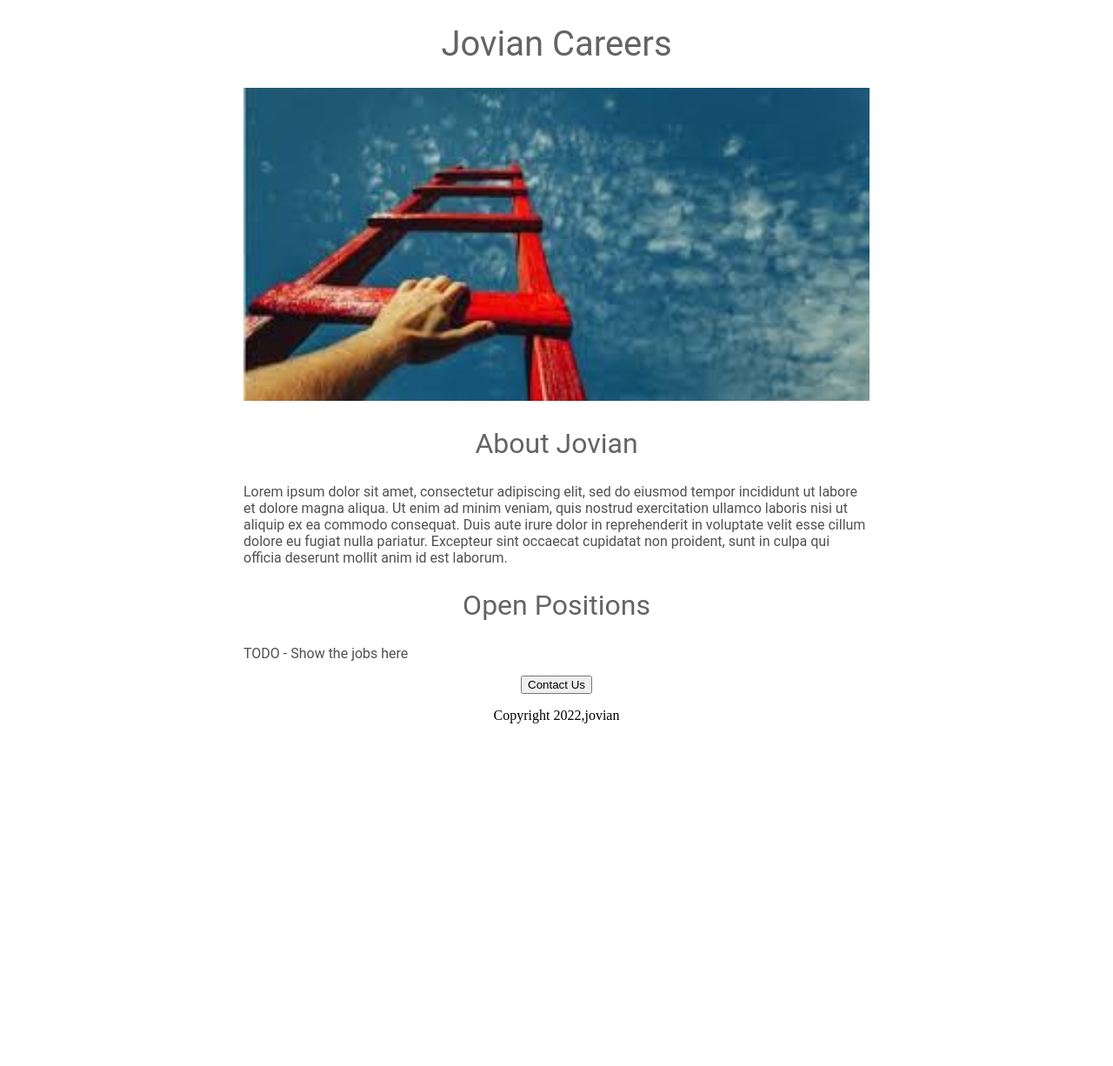
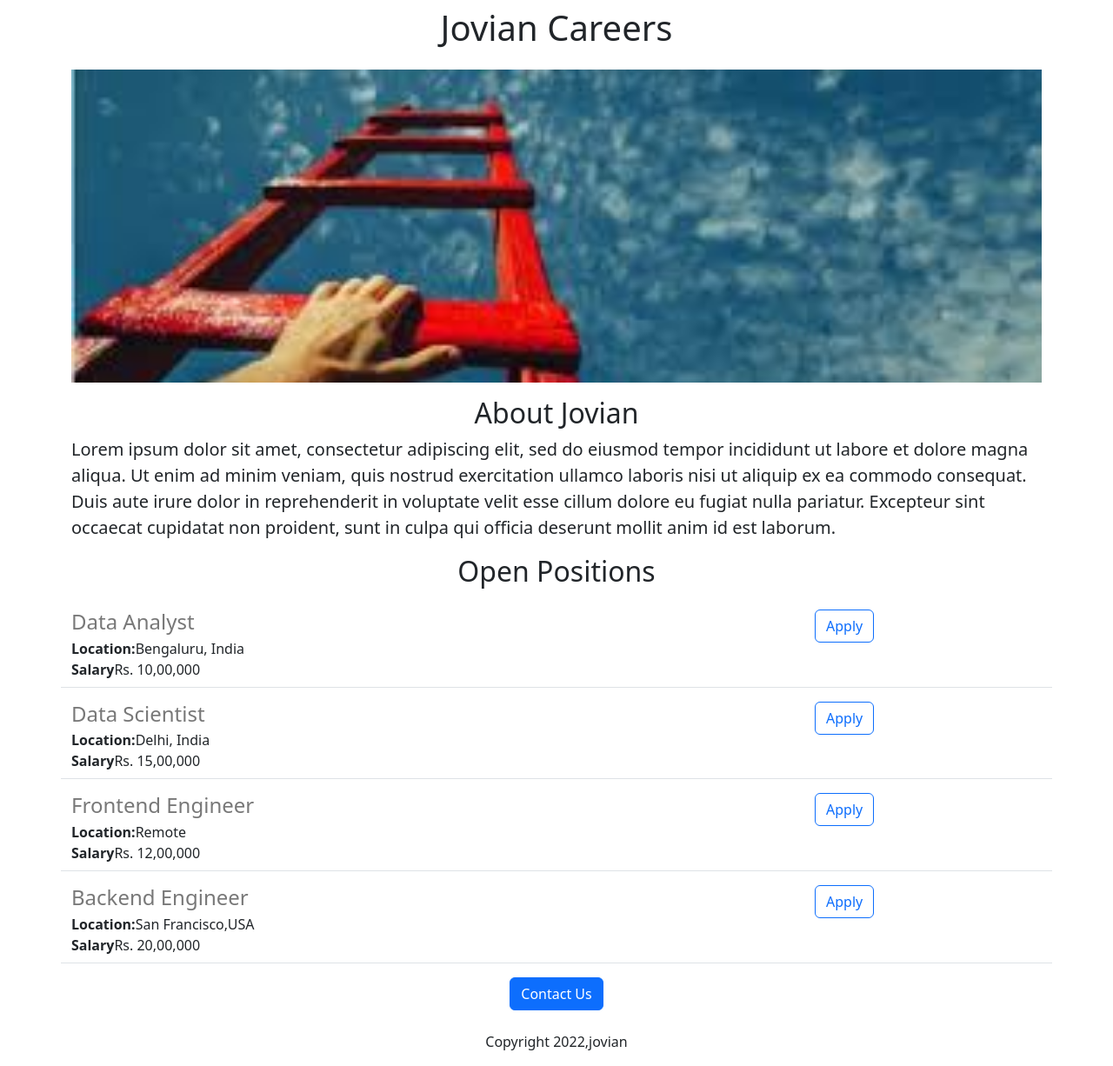
Before and after one commit to nikhilkumarreddy29/NIKHIL-S-CAREERS-WEBSITE, a Flask app: page / in a window 1280 px wide. Shown: the whole page at 87% size. Before the commit the page ends 832 px from the top, so only its background shows below. Run offline with Flask 3, Linux system fonts and the light colour scheme.

Commit message:
added dynamic data and api route
added dynamic data and api route

```diff
--- a/templates/home.html
+++ b/templates/home.html
@@ -2,47 +2,33 @@
 <html>
   <head>
     <title>JOVIAN CAREERS</title>
+    <meta charset="utf-8">
+    <meta name="viewport" content="width=device-width, initial-scale=1">
+    <link href="https://cdn.jsdelivr.net/npm/bootstrap@5.3.3/dist/css/bootstrap.min.css" rel="stylesheet" integrity="sha384-QWTKZyjpPEjISv5WaRU9OFeRpok6YctnYmDr5pNlyT2bRjXh0JMhjY6hW+ALEwIH" crossorigin="anonymous">
     <style>
-      h1 {
-        font-size: 40px;
-        font-family: Roboto;
-        font-weight: normal;
-        color: rgb(100, 100, 100);
-        text-align: center;
-      }
-      #banner{
+      #banner {
+        height: 360px;
         width: 100%;
-        height: 360px;
         object-fit: cover;
-      }
-      h2 {
-        font-family: Roboto;
-        font-size: 32px;
-        color: rgb(100, 100, 100);
-        text-align: center;
-        font-weight: normal;
-      }
-      .bodytext {
-        font-family: Roboto;
-        color: rgb(80,80,80);
-      }
-      #container{
-        max-width: 720px;
-        margin:0 auto;
+        margin-bottom: 16px;
       }
     </style>
   </head>
   <body>
-    <div id="container">
-    <h1>Jovian Careers</h1>
+    <div class="container">
+    <h1 class="text-center mt-2 mb-4">Jovian Careers</h1>
     <img class="img-fluid" id="banner" src="https://6e3af230-d532-4d25-8125-2c66b38f36fa-00-jahvvv14rkoo.sisko.replit.dev/static/banner.jpeg" height="320">
-    <h2>About Jovian</h2>
-    <p class="bodytext">Lorem ipsum dolor sit amet, consectetur adipiscing elit, sed do eiusmod tempor incididunt ut labore et dolore magna aliqua. Ut enim ad minim veniam, quis nostrud exercitation ullamco laboris nisi ut aliquip ex ea commodo consequat. Duis aute irure dolor in reprehenderit in voluptate velit esse cillum dolore eu fugiat nulla pariatur. Excepteur sint occaecat cupidatat non proident, sunt in culpa qui officia deserunt mollit anim id est laborum.</p>
-    <h2>Open Positions</h2>
-    <p class="bodytext">TODO - Show the jobs here</p>
-      <div style="text-align: center;">
-      <button>Contact Us</button>
-        <p>Copyright 2022,jovian</p>
+    <h2 class="text-center">About Jovian</h2>
+    <p class="lead">Lorem ipsum dolor sit amet, consectetur adipiscing elit, sed do eiusmod tempor incididunt ut labore et dolore magna aliqua. Ut enim ad minim veniam, quis nostrud exercitation ullamco laboris nisi ut aliquip ex ea commodo consequat. Duis aute irure dolor in reprehenderit in voluptate velit esse cillum dolore eu fugiat nulla pariatur. Excepteur sint occaecat cupidatat non proident, sunt in culpa qui officia deserunt mollit anim id est laborum.</p>
+    <h2 class="text-center mt-2 mb-4">Open Positions</h2>
+    <div>
+      {% for job in jobs %}
+      {% include'jobitem.html' %}
+      {% endfor %}
+    </div>
+      <div class="text-center">
+      <button class="btn btn-primary btn-ln">Contact Us</button>
+        <p class="mt-4">Copyright 2022,jovian</p>
       </div>
       </div>
   </body>
--- a/templates/jobitem.html
+++ b/templates/jobitem.html
@@ -1,20 +1,16 @@
 <div class="border-bottom row" style="margin-bottom:16px;padding-bottom:8px;">
-  <div class="col-10">
-    <h4
-      style="color:rgb(120,120,120);"margin-bottom:4px;">
+  <div class="col-9">
+    <h4 style="color:rgb(120,120,120); margin-bottom:4px;">
       {{job['title']}}
     </h4>
     <div>
-      <b>Location:</b>
-      {{job['location']}}
+      <b>Location:</b>{{job['location']}}
     </div>
-  {% if 'salary' in job %}
-  <div>
-    <b>Salary:</b>{{job['salary']}}
+    <div>
+      <b>Salary</b>{{job['salary']}}
+    </div>
   </div>
-  {% endif %}
-  </div class="col-2">
-<div class="col-2 padding-right:16px">
-  <a href="mailto:hello@Nikhil.ai?subject=Application%20for%20xyz&body=Candidate%20Name%3A%20%3C%20Your%20Name%20%3E%0D%0AMy%20Resume%20Link%3A%20%3C%20Resume%20Link%20%3E%0D%0AMy%20Linkedin%20Link%3A%20%3C%20Linkedin%20%3E" type:"button" class="btn btn-outline-primary float-right align-middle">Apply></button>
+  <div class="col-3">
+    <button type="button" class="btn btn-outline-primary">Apply</button>
+  </div>
 </div>
-</div>
```
Also changed, not shown: app.py (+8 -8 lines), 1 other file.
